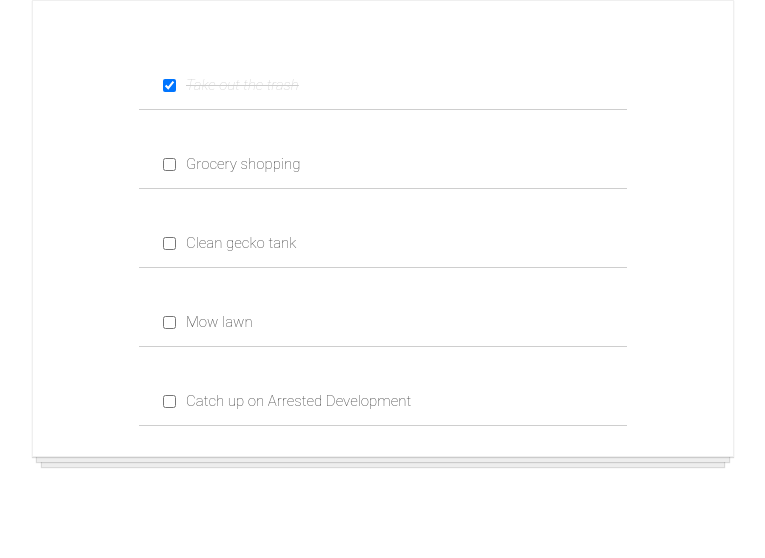
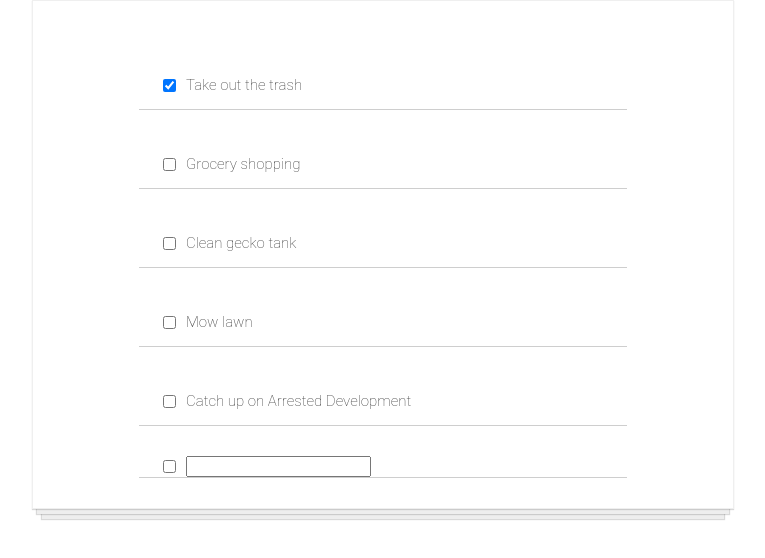
Before and after one commit to zackartborges/todo-app, a React (Create React App) app: page / in a window 1280 px wide. Shown: the top 558 px of the page, without its empty margins (257-1022 px from the left). Built offline with nearby package versions, Linux system fonts and the light colour scheme.

Commit message:
adds new input to allow users to add tasks. not finished with submitting to todo arrray yet

```diff
--- a/src/App.js
+++ b/src/App.js
@@ -1,46 +1,57 @@
-import './App.css';
-import { Component } from 'react';
-import ToDoItem from './components/ToDoItem'
-import todosData from './todosData';
+import "./App.css";
+import { Component } from "react";
+import ToDoItem from "./components/ToDoItem";
+import todosData from "./todosData";
 // import AddToDoItem from './components/AddToDoItem';
 
 class App extends Component {
   constructor() {
-    super()
+    super();
+    console.log(todosData);
     this.state = {
       todos: todosData,
-      newTask: ""
+      // newTask: "",
+    };
+    this.handleChange = this.handleChange.bind(this);
+
   }
-      this.handleChange = this.handleChange.bind(this)
-      // this.handleInput = this.handleInput.bind(this)
+  componentDidMount(){
+    this.setState({
+        todos: [...this.state.todos, {
+          id: undefined,
+          text: "",
+          completed: false
+      }]
+    })
   }
   handleChange(id) {
-      this.setState(prevState => {
-        const updatedTodos = prevState.todos.map(todo => {
+    this.setState((prevState) => {
+      const updatedTodos = prevState.todos.map((todo) => {
         if (todo.id === id) {
           return {
-              ...todo, completed: !todo.completed
+            ...todo,
+            completed: !todo.completed,
+          };
         }
+        return todo;
+      });
+      return {
+        todos: updatedTodos,
+      };
+    });
+    console.log("Completed", id);
   }
-          return todo
-        })
-        return {
-          todos: updatedTodos
-        }
-      })
-      console.log("Completed", id)
-    }
-    // handleInput(event) {
-    //   this.setState() {
-    //     newTask: event.target.value
-    //     console.log(newTask)
-    //   }
 
-    // }
   render() {
-        const todoItems = this.state.todos.map(item =>
-           <ToDoItem key={item.id} task={item.text} item={item} handleChange={this.handleChange}/>
-        )
+    const todoItems = this.state.todos.map((item) => (
+      <ToDoItem
+        key={item.id}
+        task={item.text}
+        item={item}
+        handleChange={this.handleChange}
+
+      />
+    ));
     return (
       <div className="todo-list">
         {todoItems}
--- a/src/components/ToDoItem.js
+++ b/src/components/ToDoItem.js
@@ -1,17 +1,22 @@
+import React, { useState } from "react";
+
 function ToDoItem(props) {
-  const completedStyle = {
-    fontStyle: "italic",
-    color: "#cdcdcd",
-    textDecoration: "line-through"
-  }
+  // const completedStyle = {
+  //   fontStyle: "italic",
+  //   color: "#cdcdcd",
+  //   textDecoration: "line-through",
+  // };
+  const [name, setName] = useState(props.task);
+
   return (
     <div className="todo-item">
-      <input type="checkbox"
-      checked={props.item.completed}
-      onChange={() => props.handleChange(props.item.id)}
-      />
-        <p style={props.item.completed ? completedStyle: null}>{props.task}</p>
+      <input type="checkbox" checked={props.item.completed} onChange={() => props.handleChange(props.item.id)} />
+      {props.item.id ? (
+        <p>{props.task}</p>
+      ) : (
+        <input value={name} name="todo" onChange={(event) => setName(event.target.value)} onBlur={console.log("Worked")} />
+      )}
     </div>
-  )
+  );
 }
 export default ToDoItem;
```
Lines whose indentation alone changed are shown as unchanged.
